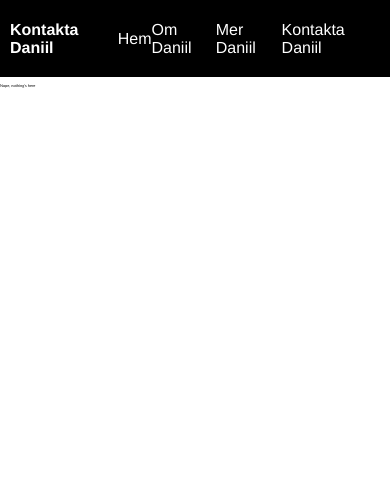
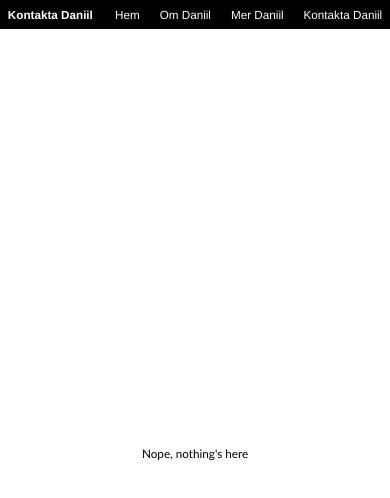
Before and after one commit to vDahlqvist/Daniils-design, a plain HTML site: page contact.html in a window 390 px wide. Drawn offline with Linux system fonts and the light colour scheme.

Commit message:
responsive design for homepage now functional

```diff
--- a/contact.html
+++ b/contact.html
@@ -19,14 +19,11 @@
     </div>
 
     <!-- spinning text -->
-    <div class="empty-content">
-        <p>Nope, nothing's here</p>
+    <div class="spin-container">
+        <div class="empty-content">
+            <p>Nope, nothing's here</p>
+        </div>
     </div>
-    <!-- bouncing image -->
-    <div class="bounce-container">
-        <div class="dvd-bounce"></div>
-    </div>
-
 
 </body>
 </html>
--- a/styles.css
+++ b/styles.css
@@ -9,24 +9,15 @@ html, body {
     display: flex;
     background-color: #000000;
     color: #FFFFFF;
-    padding: 10px;
+    padding-left: 2%;
+    padding-right: 2%;
     border-bottom: 2px solid #FFFFFF;
-<<<<<<< HEAD
     justify-content: space-between;
     align-items: center;
 }
 
 .header h1 {
     font-size: 3vw;
-=======
-    display: flex;
-    justify-content: space-between;
-    align-items: center;
-}
-/* Header title */
-.header h1 {
-    font-size: 16px;
->>>>>>> dd554a0a191ed88cc8435d36d188b2093194c535
 }
 /* Hyperlink placement */
 .hyperlinks {
@@ -44,11 +35,6 @@ html, body {
 }
 /* Left and right divs on main page */
 .left-div, .right-div {
-<<<<<<< HEAD
-=======
-    width: 50%;
-    box-sizing: border-box;
->>>>>>> dd554a0a191ed88cc8435d36d188b2093194c535
     display: flex;
     height: 100%;
     width: 50%;
@@ -70,7 +56,6 @@ html, body {
 }
 /* Image styles */
 .left-div img {
-<<<<<<< HEAD
     max-width: 100%;
     max-height: 100%;
     border-radius: 50%;
@@ -80,14 +65,6 @@ html, body {
     align-items: center;
     margin: 0 auto;
 
-=======
-    width: 400px;
-    height: 400px;
-    border-radius: 50%;
-    object-fit: cover;
-    display: block;
-    margin: 0 auto;
->>>>>>> dd554a0a191ed88cc8435d36d188b2093194c535
 
 
 
@@ -112,11 +89,7 @@ a {
     color: #FFFFFF;
     text-decoration: none;
     font-family: 'Franklin Gothic Medium', 'Arial Narrow', Arial, sans-serif;
-<<<<<<< HEAD
     font-size: 1vw;
-=======
-    font-size: 11px;
->>>>>>> dd554a0a191ed88cc8435d36d188b2093194c535
     margin-left: 20px;
     font-weight: lighter;
 
@@ -138,3 +111,59 @@ a {
     max-width: 80%;
     margin: 0 auto;
 }
+
+.spin-container {
+    width: 100%;
+    height: 100vh;
+    display: flex;
+    justify-content: center;
+    align-items: center;
+    background-color: #FFFFFF;
+}
+.empty-content {
+    display: flex;
+    justify-content: center;
+    align-items: center;
+    width: 100%;
+    height: 100%;
+    text-align: center;
+    background-color: #FFFFFF;
+}
+
+.empty-content p {
+    display: flex;
+    justify-content: center;
+    align-items: center;
+    height: 100%;
+    font-size: 3vw;
+    animation: rotate 5s linear infinite;
+}
+
+@keyframes rotate {
+    0% { transform: rotate(0deg); }
+    100% { transform: rotate(360deg); }
+}
+
+@media screen and (max-width: 800px) {
+    .container {
+        flex-direction: column;
+        height: auto;
+    }
+    .left-div, .right-div {
+        width: 100%;
+        height: auto;
+
+    }
+    p {
+        font-size: 3vw;
+    }
+    a {
+        font-size: 3vw;
+    }
+
+    .quote p {
+        font-size: 100px;
+        max-width: 80%;
+        margin: 0 auto;
+    }
+}
```
Also changed, not shown: more.html (+4 -6 lines).
